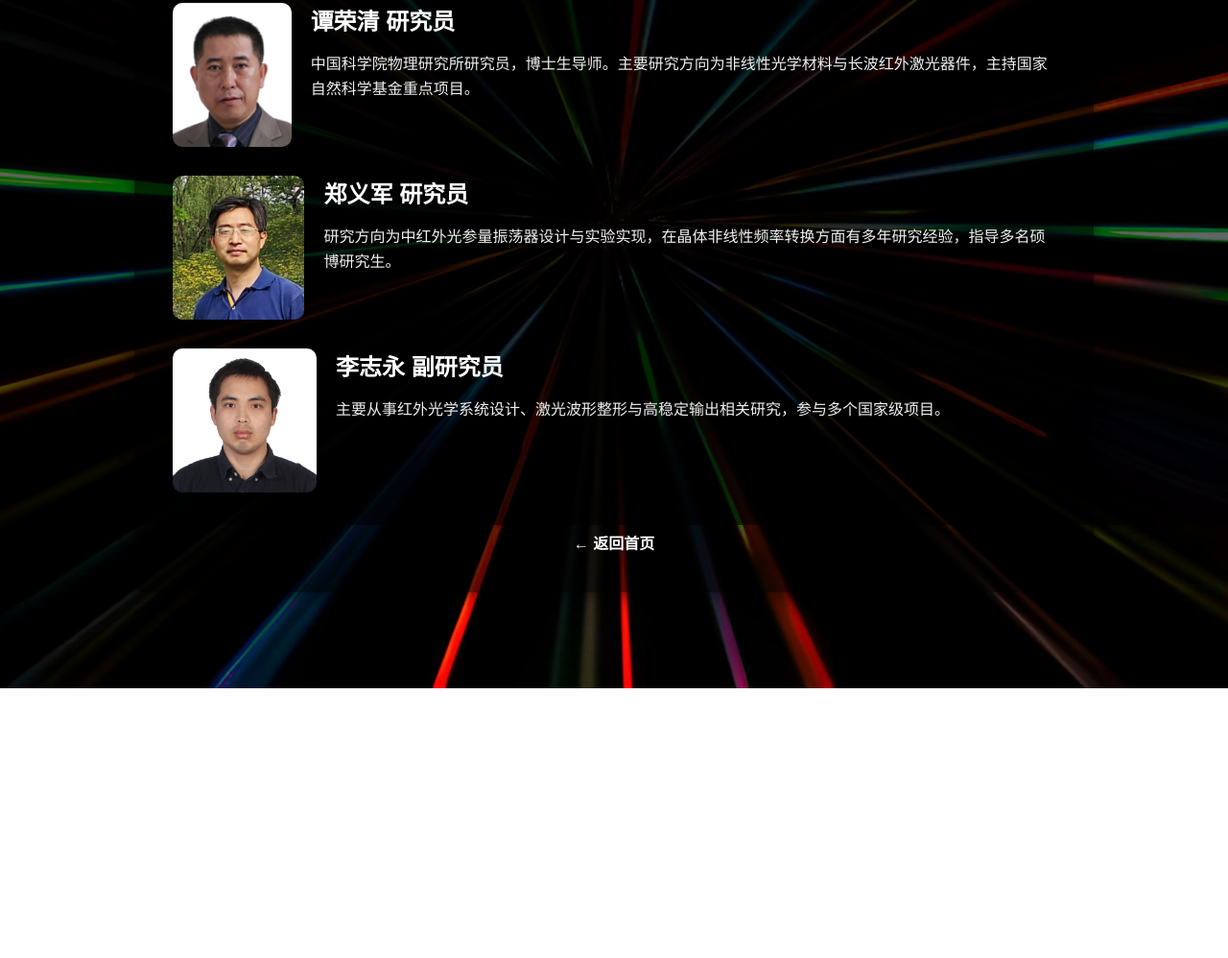
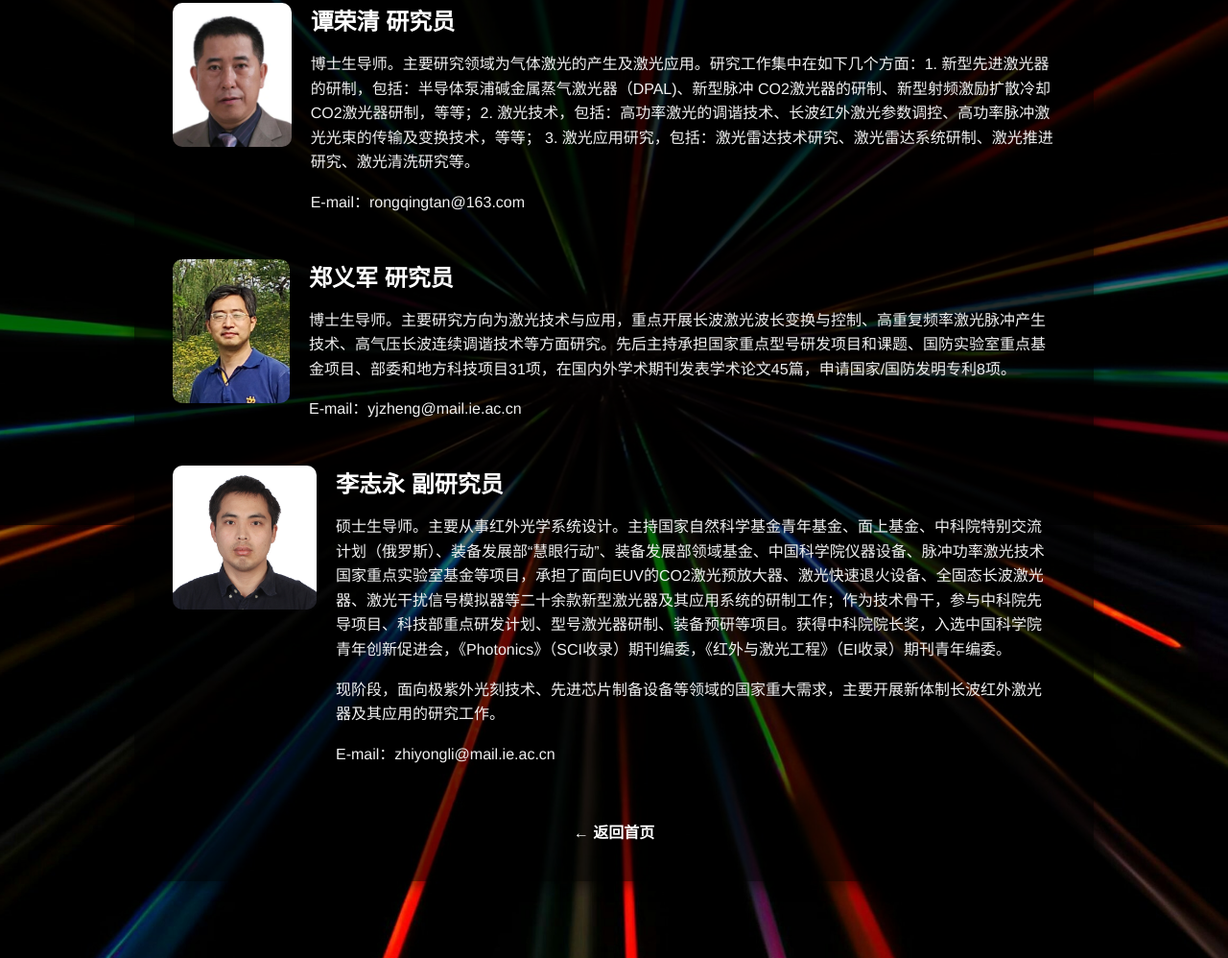
Before and after one commit to aircas-dept5/LWIRlab, a plain HTML site: page team.html in a window 1280 px wide. Shown: the part 253-1251 px from the top of the page at 96% size. Before the commit the page ends 970 px from the top, so only its background shows below. Drawn offline with Linux system fonts and the light colour scheme.

Commit message:
Update team.html

```diff
--- a/team.html
+++ b/team.html
@@ -14,21 +14,24 @@
   <div class="team-container">
     <h1>团队成员</h1> <!-- 页面主标题 -->
 
-    <!-- ========== 成员1：谭荣清教授 ========== -->
+    <!-- ========== 成员1：谭荣清研究员 ========== -->
     <div class="member"> <!-- 成员卡片容器 -->
       <img src="prof_tan.jpg" alt="谭荣清教授照片"> <!-- 教授照片 -->
       <div class="member-info"> <!-- 教授信息 -->
         <h2>谭荣清 研究员</h2> <!-- 姓名和职称 -->
-        <p>中国科学院物理研究所研究员，博士生导师。主要研究方向为非线性光学材料与长波红外激光器件，主持国家自然科学基金重点项目。</p> <!-- 简介 -->
+        <p>博士生导师。主要研究领域为气体激光的产生及激光应用。研究工作集中在如下几个方面：1. 新型先进激光器的研制，包括：半导体泵浦碱金属蒸气激光器（DPAL)、新型脉冲 CO2激光器的研制、新型射频激励扩散冷却CO2激光器研制，等等；2. 激光技术，包括：高功率激光的调谐技术、长波红外激光参数调控、高功率脉冲激光光束的传输及变换技术，等等； 3. 激光应用研究，包括：激光雷达技术研究、激光雷达系统研制、激光推进研究、激光清洗研究等。</p> <!-- 简介 -->
+        <p>E-mail：rongqingtan@163.com</p>
+
       </div>
     </div>
 
-    <!-- ========== 成员2：郑义军教授 ========== -->
+    <!-- ========== 成员2：郑义军研究员 ========== -->
     <div class="member">
       <img src="prof_zheng.jpg" alt="郑义军授照片"> <!-- 教授照片 -->
       <div class="member-info">
         <h2>郑义军 研究员</h2>
-        <p>研究方向为中红外光参量振荡器设计与实验实现，在晶体非线性频率转换方面有多年研究经验，指导多名硕博研究生。</p>
+        <p>博士生导师。主要研究方向为激光技术与应用，重点开展长波激光波长变换与控制、高重复频率激光脉冲产生技术、高气压长波连续调谐技术等方面研究。先后主持承担国家重点型号研发项目和课题、国防实验室重点基金项目、部委和地方科技项目31项，在国内外学术期刊发表学术论文45篇，申请国家/国防发明专利8项。</p>
+        <p>E-mail：yjzheng@mail.ie.ac.cn</p>
       </div>
     </div>
 
@@ -37,7 +40,9 @@
       <img src="prof_li.jpg" alt="李志永教授照片"> <!-- 教授照片 -->
       <div class="member-info">
         <h2>李志永 副研究员</h2>
-        <p>主要从事红外光学系统设计、激光波形整形与高稳定输出相关研究，参与多个国家级项目。</p>
+        <p>硕士生导师。主要从事红外光学系统设计。主持国家自然科学基金青年基金、面上基金、中科院特别交流计划（俄罗斯）、装备发展部“慧眼行动”、装备发展部领域基金、中国科学院仪器设备、脉冲功率激光技术国家重点实验室基金等项目，承担了面向EUV的CO2激光预放大器、激光快速退火设备、全固态长波激光器、激光干扰信号模拟器等二十余款新型激光器及其应用系统的研制工作；作为技术骨干，参与中科院先导项目、科技部重点研发计划、型号激光器研制、装备预研等项目。获得中科院院长奖，入选中国科学院青年创新促进会，《Photonics》（SCI收录）期刊编委，《红外与激光工程》（EI收录）期刊青年编委。</p>
+        <p>现阶段，面向极紫外光刻技术、先进芯片制备设备等领域的国家重大需求，主要开展新体制长波红外激光器及其应用的研究工作。</p>
+        <p>E-mail：zhiyongli@mail.ie.ac.cn</p>
       </div>
     </div>
 
```
